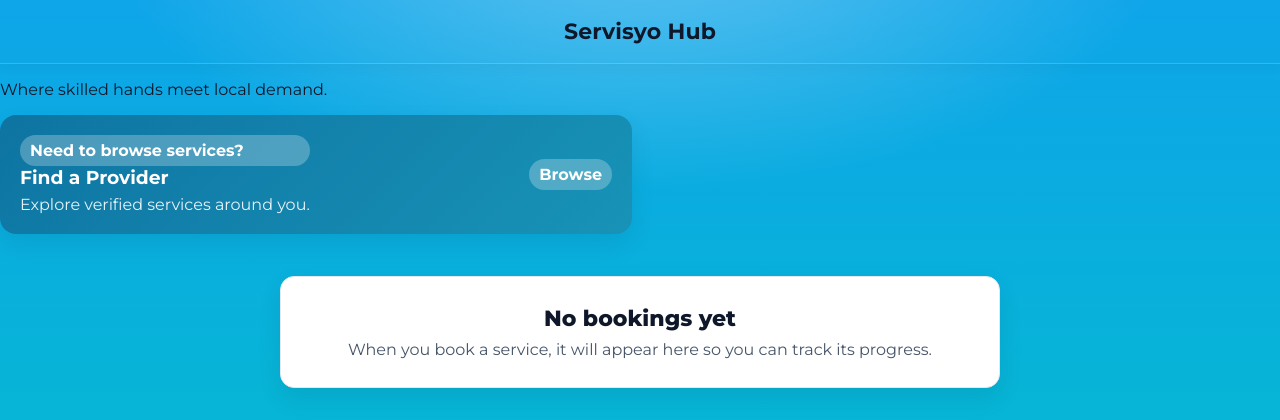
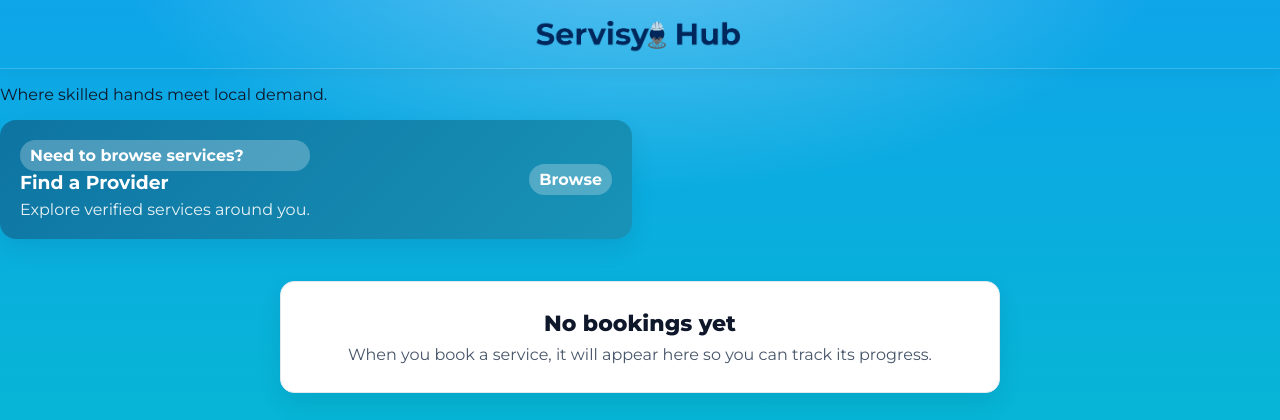
Before and after one commit to inyiigo/ncp3106-ServisyoHub, a PHP site: page /pages/my-services.php in a window 1280 px wide. Shown: the top 420 px of the page. Run offline with PHP 8.4, Linux system fonts and the light colour scheme.

Commit message:
change to revised logo

```diff
--- a/pages/my-services.php
+++ b/pages/my-services.php
@@ -19,7 +19,7 @@ $display = isset($_SESSION['display_name']) ? $_SESSION['display_name'] : (isset
 	</head>
 	<body class="theme-profile-bg">
 	<div class="dash-topbar center">
-		<div class="dash-brand">Servisyo Hub</div>
+		<div class="dash-brand"><img src="../assets/images/bluefont.png" alt="Servisyo Hub" class="dash-brand-logo" /></div>
 	</div>
 	<div class="dash-tagline-wrap"><p class="dash-tagline">Where skilled hands meet local demand.</p></div>
 
```
